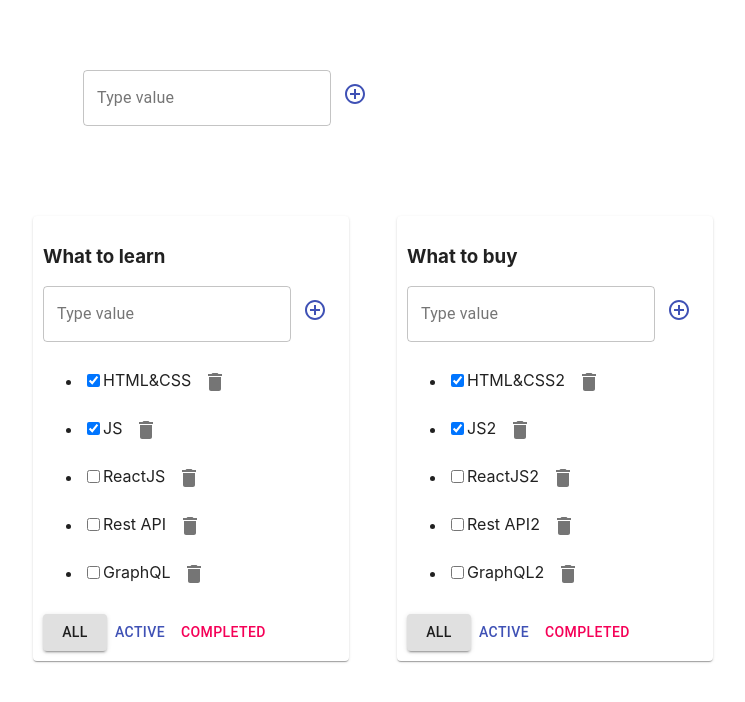
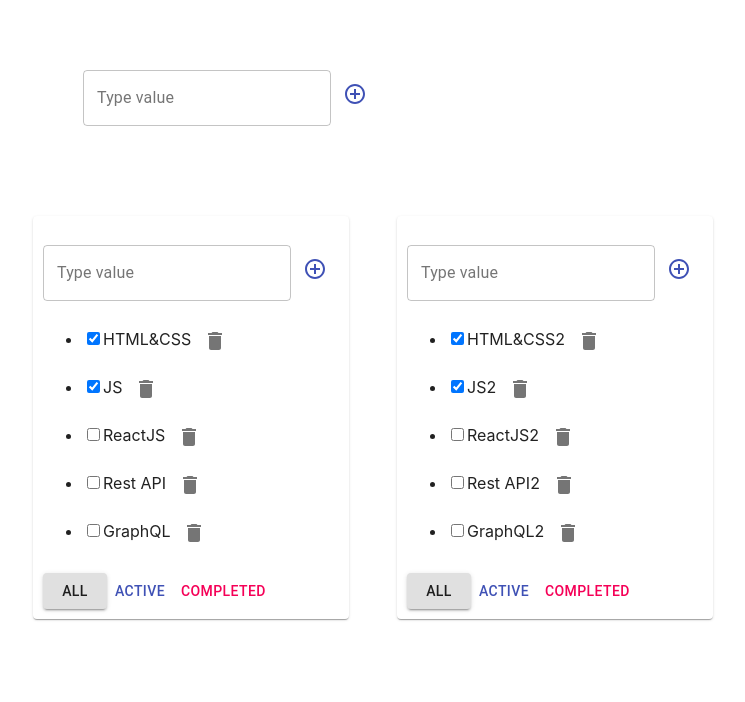
Before and after one commit to Lam1ro4eQ/todolist, a React (Create React App) app: page / in a window 1280 px wide. Shown: the top 702 px of the page, without its empty margins (11-756 px from the left). Built offline with nearby package versions, Linux system fonts and the light colour scheme.

Commit message:
todolists Editspan

```diff
--- a/src/EditableSpan.tsx
+++ b/src/EditableSpan.tsx
@@ -1,10 +1,15 @@
-import React from 'react';
+import React, {useState} from 'react';
 
-const EditableSpan = () => {
+type EditableSpanType = {
+    title: string
+}
+
+export const EditableSpan = (props:EditableSpanType) => {
+    let[edit,setEdit] = useState(false)
     return (
-        <div>
-
-        </div>
+        edit ?
+        <input value={props.title}/>
+        : <span>{props.title}</span>
     );
 };
 
--- a/src/Todolist.tsx
+++ b/src/Todolist.tsx
@@ -4,15 +4,16 @@ import {Simulate} from "react-dom/test-utils";
 import {FullInput} from "./FullInput";
 import {Button, IconButton} from "@material-ui/core";
 import {Delete} from "@material-ui/icons";
+import EditableSpan from "./EditableSpan";
 
 
 type PropsType = {
     todolistID: string
     title: string
     tasks: Array<TaskType>
-    removeTasks: (todolistID:string, id: string) => void
-    changeFilter: (todolistID:string, value: FilterValuesType) => void
-    addTasks: (todolistID:string, newTaskTitle: string) => void
+    removeTasks: (todolistID: string, id: string) => void
+    changeFilter: (todolistID: string, value: FilterValuesType) => void
+    addTasks: (todolistID: string, newTaskTitle: string) => void
     changeStatus: (todolistID: string, taskId: string, isDone: boolean) => void
     filter: FilterValuesType
 }
@@ -43,16 +44,16 @@ export function Todolist(props: PropsType) {
     // }
 
     const setAllFilter = () => {
-        props.changeFilter(props.todolistID,"all")
+        props.changeFilter(props.todolistID, "all")
     }
     const setActiveFilter = () => {
-        props.changeFilter(props.todolistID,"active")
+        props.changeFilter(props.todolistID, "active")
     }
     const setCompletedFilter = () => {
-        props.changeFilter(props.todolistID,"completed")
+        props.changeFilter(props.todolistID, "completed")
     }
 
-    const addTaskHandler = (newTaskTitle:string) => {
+    const addTaskHandler = (newTaskTitle: string) => {
         props.addTasks(props.todolistID, newTaskTitle)
     }
 
@@ -60,7 +61,9 @@ export function Todolist(props: PropsType) {
     return (
         <div className="App">
             <div>
-                <h3>{props.title}</h3>
+                <h3>
+                    <EditableSpan/>
+                </h3>
             <FullInput
                 callBack={addTaskHandler}
             />
@@ -70,7 +73,9 @@ export function Todolist(props: PropsType) {
                             const onChangeHandler = (e: ChangeEvent<HTMLInputElement>) => {
                                 props.changeStatus(props.todolistID, k.id, e.currentTarget.checked)
                             }
-                                const onRemoveHandler = () => {props.removeTasks(props.todolistID,k.id)}
+                            const onRemoveHandler = () => {
+                                props.removeTasks(props.todolistID, k.id)
+                            }
                             return <li key={k.id} className={k.isDone ? "is-done" : ""}>
                                 <input type="checkbox"
                                        checked={k.isDone}
@@ -78,7 +83,7 @@ export function Todolist(props: PropsType) {
                                 />
                                 <span>{k.title}</span>
                                 <IconButton onClick={onRemoveHandler}>
-                                        <Delete />
+                                    <Delete/>
                                 </IconButton>
                             </li>
                         }
@@ -101,5 +106,6 @@ export function Todolist(props: PropsType) {
             </div>
         </div>
 </div>
-    );
+)
+    ;
 }
```
Lines whose indentation alone changed are shown as unchanged.
